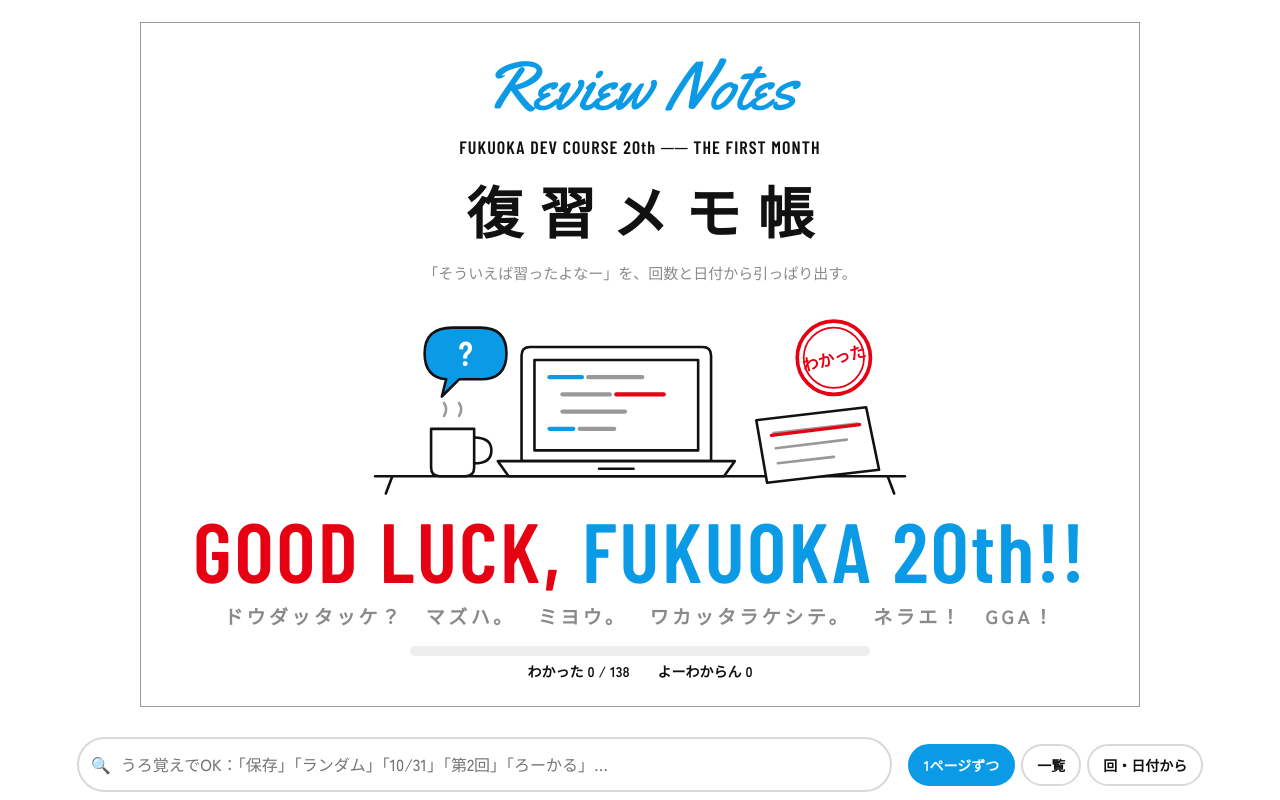
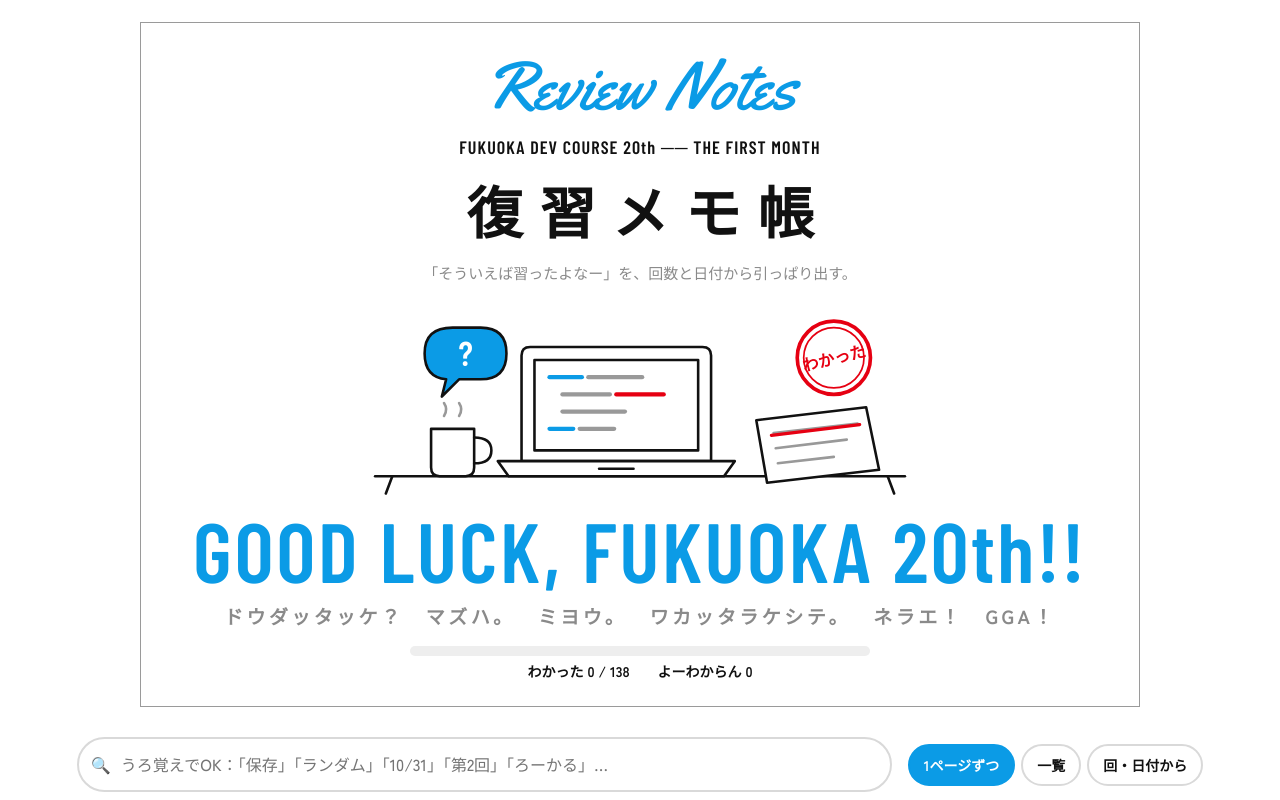
Before and after one commit to d5133883-a11y/review-notes, a plain HTML site: page index.html in a window 1280 px wide. Shown: the top 800 px of the page. Drawn offline with nearby package versions, Linux system fonts and the light colour scheme; a web font is replaced by a local one.

Commit message:
応援の言葉を全部水色に

```diff
--- a/css/style.css
+++ b/css/style.css
@@ -64,10 +64,9 @@ code, pre, .mono { font-family: Consolas, "Source Code Pro", "Courier New", mono
   font-size: clamp(40px, 8vw, 84px);
   line-height: 1.05;
   letter-spacing: .03em;
-  color: var(--red);
+  color: var(--blue);
 }
 .cheer span { display: inline-block; }
-.cheer span:last-child { color: var(--blue); }
 .copy_line {
   margin: 6px 0 14px;
   color: var(--gray);
```
